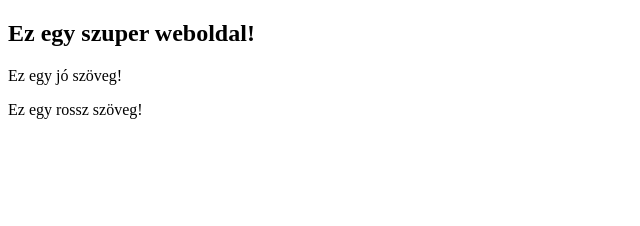
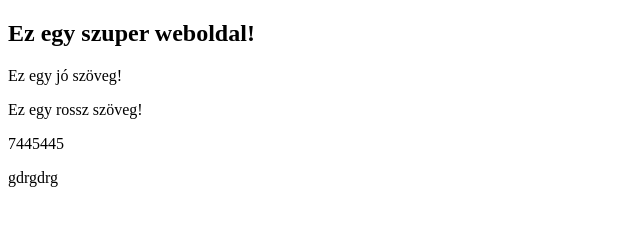
Before and after one commit to KoverMarton/Demo2, a plain HTML site: page index.html in a window 1280 px wide. Shown: the whole page, without its empty margins (0-640 px from the left). Drawn offline with Linux system fonts and the light colour scheme.

Commit message:
fejlesztés1

```diff
--- a/index.html
+++ b/index.html
@@ -10,5 +10,7 @@
     <h2>Ez egy szuper weboldal!</h2>
     <p>Ez egy jó szöveg!</p>
     <p>Ez egy rossz szöveg!</p>
+    <p>7445445</p>
+    <p>gdrgdrg</p>
 </body>
 </html>
```
